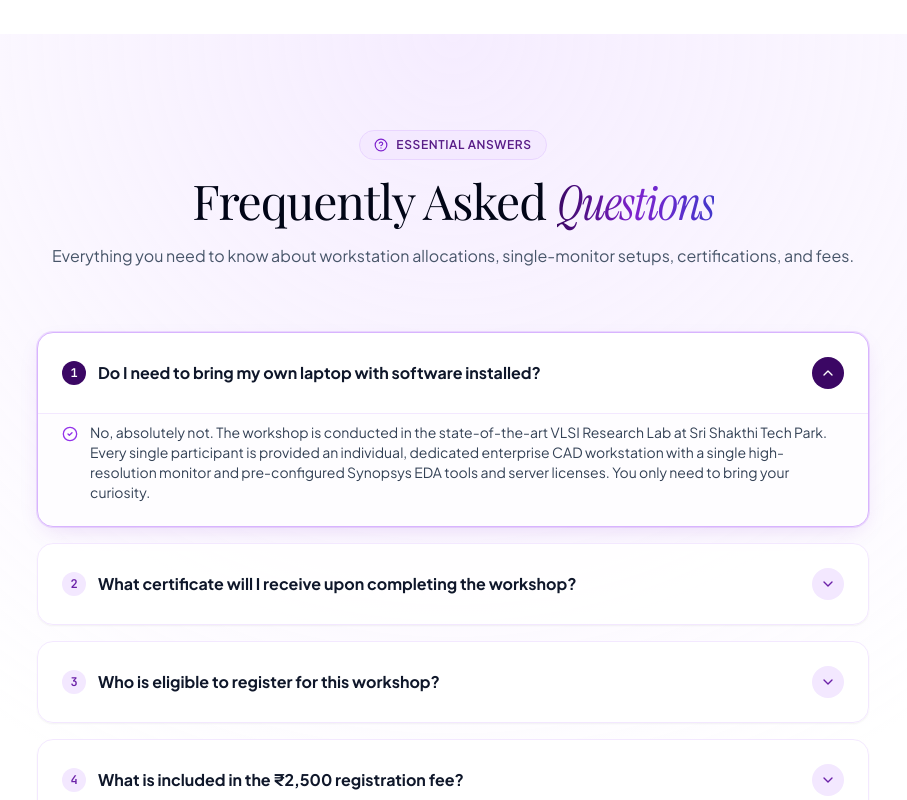
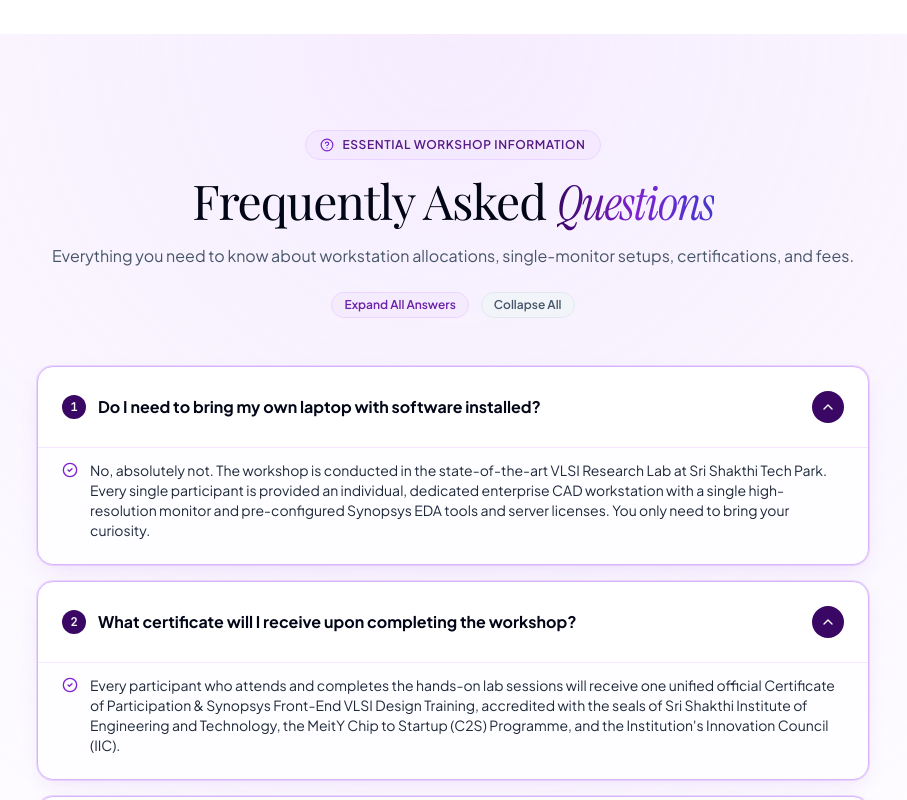
Before and after one commit to Darshan4721/synopsys_workshop_web_1, a Next.js app: page / in a window 1280 px wide. Shown: the part 8900-9700 px from the top of the page, without its empty margins (187-1094 px from the left). Built offline with nearby package versions, Linux system fonts and the light colour scheme; a web font is replaced by a local one.

Commit message:
fix(faq): multi-open persistent card state, expand all controls, certified scroll animations and admin floorplan

```diff
--- a/src/components/FaqAccordion.tsx
+++ b/src/components/FaqAccordion.tsx
@@ -2,24 +2,41 @@
 
 import React, { useState } from 'react';
 import { FAQS } from '@/lib/data';
-import { ChevronDown, HelpCircle, Sparkles, CheckCircle2 } from 'lucide-react';
+import { ChevronDown, HelpCircle, CheckCircle2, ChevronUp, Layers } from 'lucide-react';
 
 export default function FaqAccordion() {
-  // Support active open index (defaults to first question open)
-  const [openIdx, setOpenIdx] = useState<number | null>(0);
+  // Support multiple open FAQs simultaneously so clicking one never hides others!
+  // Pre-seed with all key FAQs open by default for immediate readability
+  const [openSet, setOpenSet] = useState<Set<number>>(new Set([0, 1, 2, 3, 4]));
 
   const toggleFaq = (idx: number) => {
-    setOpenIdx((prev) => (prev === idx ? null : idx));
+    setOpenSet((prev) => {
+      const next = new Set(prev);
+      if (next.has(idx)) {
+        next.delete(idx);
+      } else {
+        next.add(idx);
+      }
+      return next;
+    });
+  };
+
+  const expandAll = () => {
+    setOpenSet(new Set(FAQS.map((_, i) => i)));
+  };
+
+  const collapseAll = () => {
+    setOpenSet(new Set());
   };
 
   return (
     <section id="faq" className="py-24 bg-purple-mesh relative">
       <div className="max-w-4xl mx-auto px-4 sm:px-6 lg:px-8">
         {/* Section Header */}
-        <div className="text-center space-y-4 mb-16 reveal-on-scroll">
+        <div className="text-center space-y-4 mb-12 reveal-on-scroll">
           <div className="inline-flex items-center gap-2 px-3.5 py-1.5 rounded-full bg-purple-100/90 text-purple-900 border border-purple-200 text-xs font-semibold uppercase tracking-wider">
             <HelpCircle className="w-3.5 h-3.5 text-purple-700" />
-            <span>Essential Answers</span>
+            <span>Essential Workshop Information</span>
           </div>
           <h2 className="font-editorial text-3xl sm:text-5xl text-slate-950 font-normal tracking-tight">
             Frequently Asked{' '}
@@ -30,23 +47,41 @@ export default function FaqAccordion() {
           <p className="text-sm sm:text-base text-slate-600 font-normal">
             Everything you need to know about workstation allocations, single-monitor setups, certifications, and fees.
           </p>
+
+          {/* Quick Expand / Collapse Controls */}
+          <div className="pt-2 flex items-center justify-center gap-3">
+            <button
+              type="button"
+              onClick={expandAll}
+              className="text-xs font-semibold text-purple-800 hover:text-purple-950 px-3 py-1 rounded-full bg-purple-100/70 hover:bg-purple-200/80 border border-purple-200 transition-all"
+            >
+              Expand All Answers
+            </button>
+            <button
+              type="button"
+              onClick={collapseAll}
+              className="text-xs font-semibold text-slate-600 hover:text-slate-900 px-3 py-1 rounded-full bg-slate-100 hover:bg-slate-200 border border-slate-200 transition-all"
+            >
+              Collapse All
+            </button>
+          </div>
         </div>
 
         {/* Accordion Stack */}
         <div className="space-y-4">
           {FAQS.map((faq, idx) => {
-            const isOpen = openIdx === idx;
+            const isOpen = openSet.has(idx);
 
             return (
               <div
                 key={idx}
                 className={`rounded-2xl transition-all duration-200 reveal-on-scroll border ${
                   isOpen
-                    ? 'bg-white border-purple-300 shadow-[0_8px_24px_-8px_rgba(126,34,206,0.18)] ring-1 ring-purple-400/25'
+                    ? 'bg-white border-purple-300 shadow-[0_8px_24px_-8px_rgba(126,34,206,0.15)] ring-1 ring-purple-400/25'
                     : 'bg-white/85 hover:bg-white border-purple-100 shadow-sm'
                 }`}
               >
-                {/* Accordion Trigger Button */}
+                {/* Accordion Trigger Header */}
                 <button
                   type="button"
                   onClick={() => toggleFaq(idx)}
@@ -63,7 +98,7 @@ export default function FaqAccordion() {
                     >
                       {idx + 1}
                     </span>
-                    <span>{faq.question}</span>
+                    <span className="text-slate-950">{faq.question}</span>
                   </span>
 
                   <div
@@ -77,12 +112,12 @@ export default function FaqAccordion() {
                   </div>
                 </button>
 
-                {/* Accordion Answer Content - Always 100% visible when isOpen */}
+                {/* Permanent High-Contrast Answer Content */}
                 {isOpen && (
-                  <div className="px-5 pb-6 sm:px-6 pt-2 border-t border-purple-100 bg-purple-50/20 rounded-b-2xl animate-in fade-in duration-200">
+                  <div className="px-5 pb-6 sm:px-6 pt-3 border-t border-purple-100 bg-purple-50/25 rounded-b-2xl animate-in fade-in duration-150">
                     <div className="flex items-start gap-3">
-                      <CheckCircle2 className="w-4 h-4 text-purple-600 shrink-0 mt-1" />
-                      <p className="text-xs sm:text-sm text-slate-700 font-normal leading-relaxed">
+                      <CheckCircle2 className="w-4 h-4 text-purple-700 shrink-0 mt-0.5" />
+                      <p className="text-xs sm:text-sm text-slate-800 font-normal leading-relaxed">
                         {faq.answer}
                       </p>
                     </div>
```
Also changed, not shown: company/00_client/meetings/meeting_008.md (added, +30 -0 lines), company/01_management/delta_plan_008.md (added, +21 -0 lines), company/state.json (+4 -3 lines), scripts/test_verification.js (+7 -7 lines).
